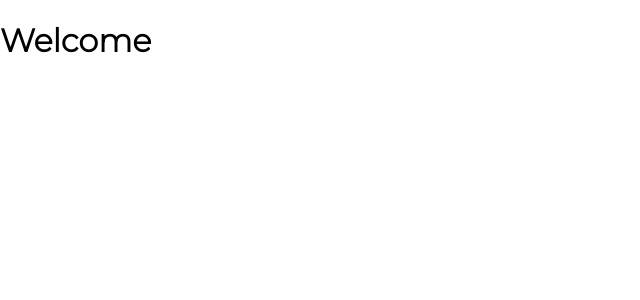
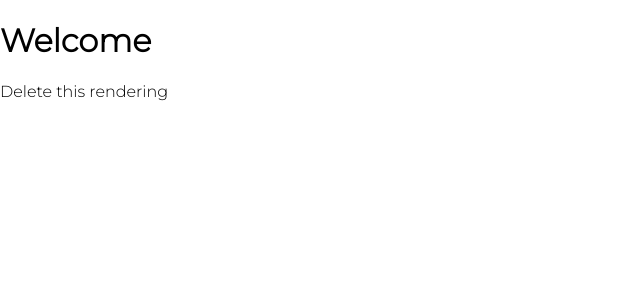
Before and after one commit to imagine-software-filip/gowork-frontend, a React (Create React App) app: page / in a window 1280 px wide. Shown: the top 300 px of the page, without its empty margins (0-640 px from the left). Built offline with nearby package versions, Linux system fonts and the light colour scheme.

Commit message:
test netlify

```diff
--- a/src/App.js
+++ b/src/App.js
@@ -3,6 +3,7 @@ const App = () => {
     <div className="App">
       <header className="App-header">
         <h1>Welcome</h1>
+        <p>Delete this rendering</p>
       </header>
     </div>
   );
```
